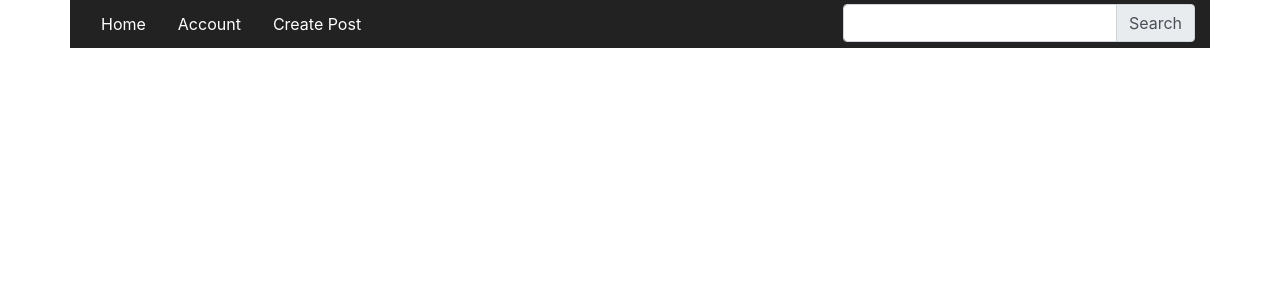
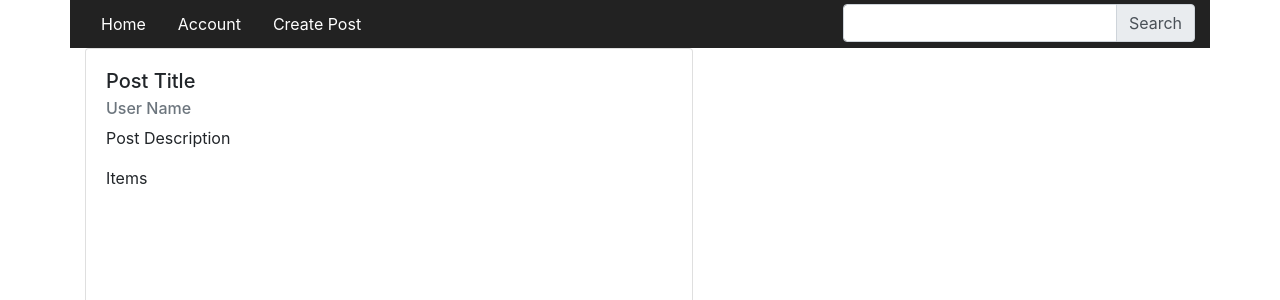
Before and after one commit to Irantwomiles/SellEasy, a React (Create React App) app in the folder client/: page /view in a window 1280 px wide. Shown: the top 300 px of the page. Built offline with nearby package versions, Linux system fonts and the light colour scheme; no server answers.

Commit message:
viewpost

```diff
--- a/client/src/components/ViewPost.js
+++ b/client/src/components/ViewPost.js
@@ -1,15 +1,47 @@
-import React, { useState } from 'react';
+import React, { useState, useEffect } from 'react';
 import { useHistory } from 'react-router-dom';
-import { Form, Button, Col, Row, Container} from 'react-bootstrap';
-import Cookies from 'universal-cookie';
+import { Form, Button, Col, Row, Container, Card} from 'react-bootstrap';
 import axios from 'axios';
 
 function ViewPost() {
 
+    const [data, setData] = useState([]);
+    const [loading, setLoading] = useState(true);
+
+    const GET_RECENT_DATA_URL = "http://localhost:5000/api/post/latest/27213";
+
+    useEffect(() => {
+
+        (async () => {
+
+            let result = await axios.get(GET_RECENT_DATA_URL);
+
+            if(result.status === 200) {
+
+                setData(result.data);
+                setLoading(false);
+
+            }
+
+        })();
+
+    }, []);
+
     return (
         <Container>
+            <Card style={{ width: '38rem', height: '38vh'}}>
+                <Card.Body>
+                    <Card.Title>Post Title</Card.Title>
+                    <Card.Subtitle className="mb-2 text-muted">User Name</Card.Subtitle>
+                    <Card.Text>Post Description</Card.Text>
+                    {/* <Card.Title>Items for Sale!</Card.Title> */}
+                    <Card.Text>Items</Card.Text>
+                </Card.Body>
+            </Card>
+
 
         </Container>
+
 
 
 
```
